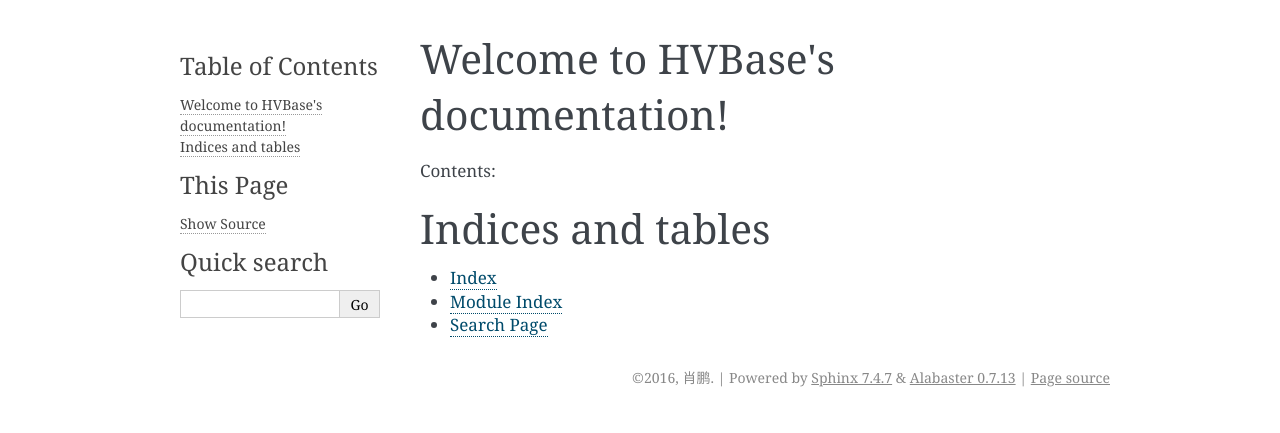
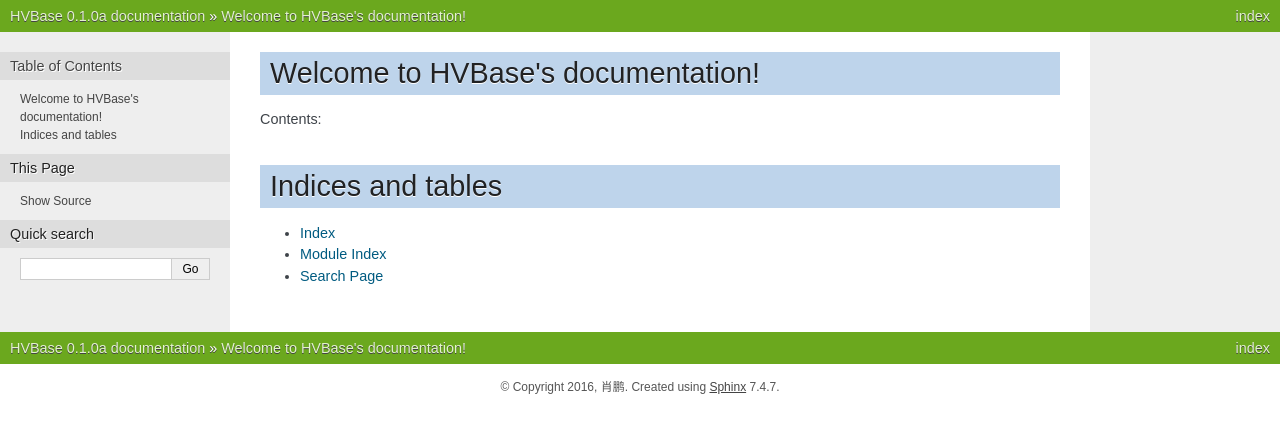
Before and after one commit to PaddyXiao/HVBase, a Sphinx documentation site: the page built from docs/source/index.rst, in a window 1280 px wide. Shown: the top 433 px of the page. Built offline with Sphinx 7.4.7, drawn with Linux system fonts in a browser that asks for light colours.

Commit message:
modify html theme

```diff
--- a/docs/source/conf.py
+++ b/docs/source/conf.py
@@ -134,7 +134,7 @@ todo_include_todos = True
 # The theme to use for HTML and HTML Help pages.  See the documentation for
 # a list of builtin themes.
 #
-html_theme = 'alabaster'
+# html_theme = 'alabaster'
 
 # Theme options are theme-specific and customize the look and feel of a theme
 # further.  For a list of options available for each theme, see the
```
Also changed, not shown: 6 other files.
